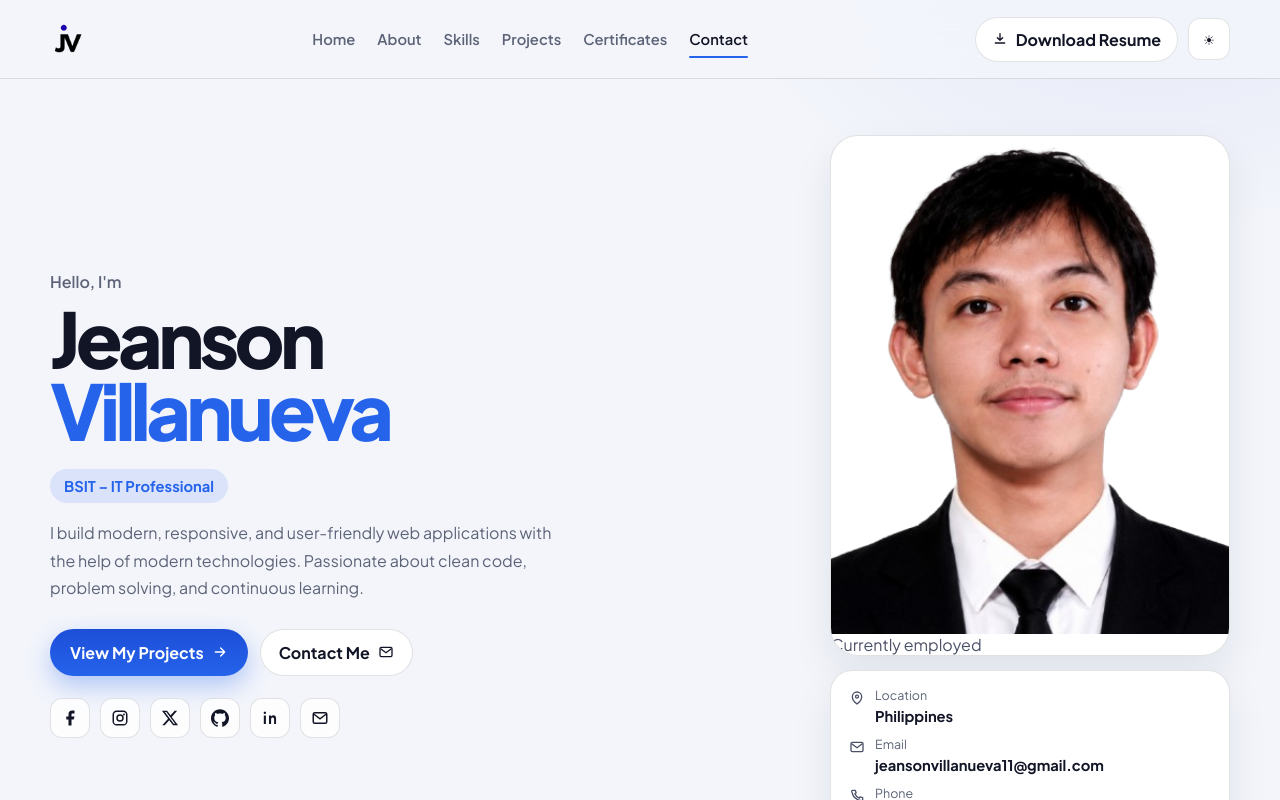
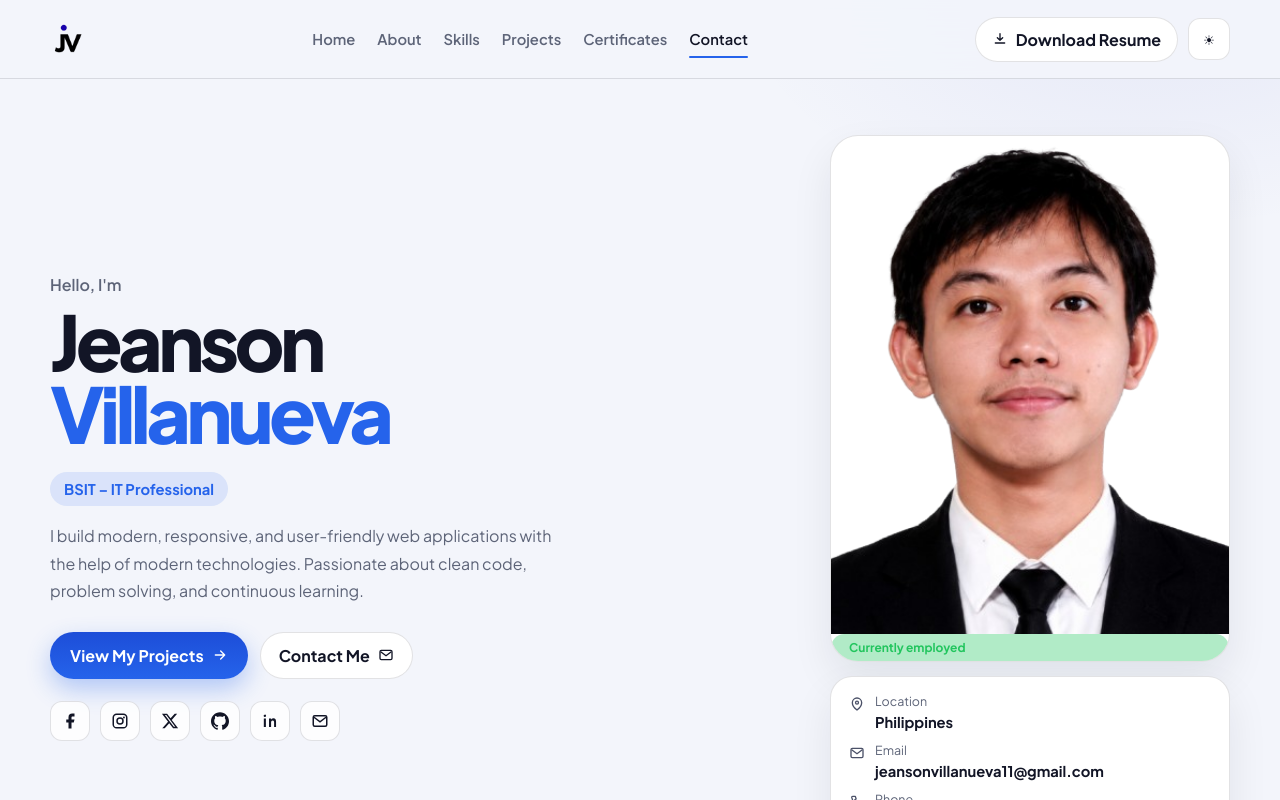
Before and after one commit to jeansonvillanueva/WebPortfolio, a React (Vite) app: page / in a window 1280 px wide. Shown: the top 800 px of the page. Built offline with nearby package versions, Linux system fonts and the light colour scheme; no server answers.

Commit message:
Modification of Employment status

```diff
--- a/src/components/Hero.tsx
+++ b/src/components/Hero.tsx
@@ -51,7 +51,7 @@ function Hero() {
         <div className="portrait-wrap">
           <div className="portrait-frame">
             <img className="portrait-photo" src={profile} alt="Jeanson Villanueva" />
-            <div className="employed">
+            <div className="available-employed">
               <i />Currently employed
             </div>
           </div>
--- a/src/styles/site.css
+++ b/src/styles/site.css
@@ -285,6 +285,18 @@
   border-radius: 50%;
   background: var(--green);
   animation: pulse 1.8s ease-out infinite;
+}
+
+.available-employed {
+  background: rgba(34, 197, 94, 0.35);
+  color: var(--green);
+  border-radius: 999px;
+  padding: 6px 10px;
+  font-size: 0.75rem;
+  font-weight: 700;
+  display: flex;
+  align-items: center;
+  gap: 8px;
 }
 
 .info-card {
```
